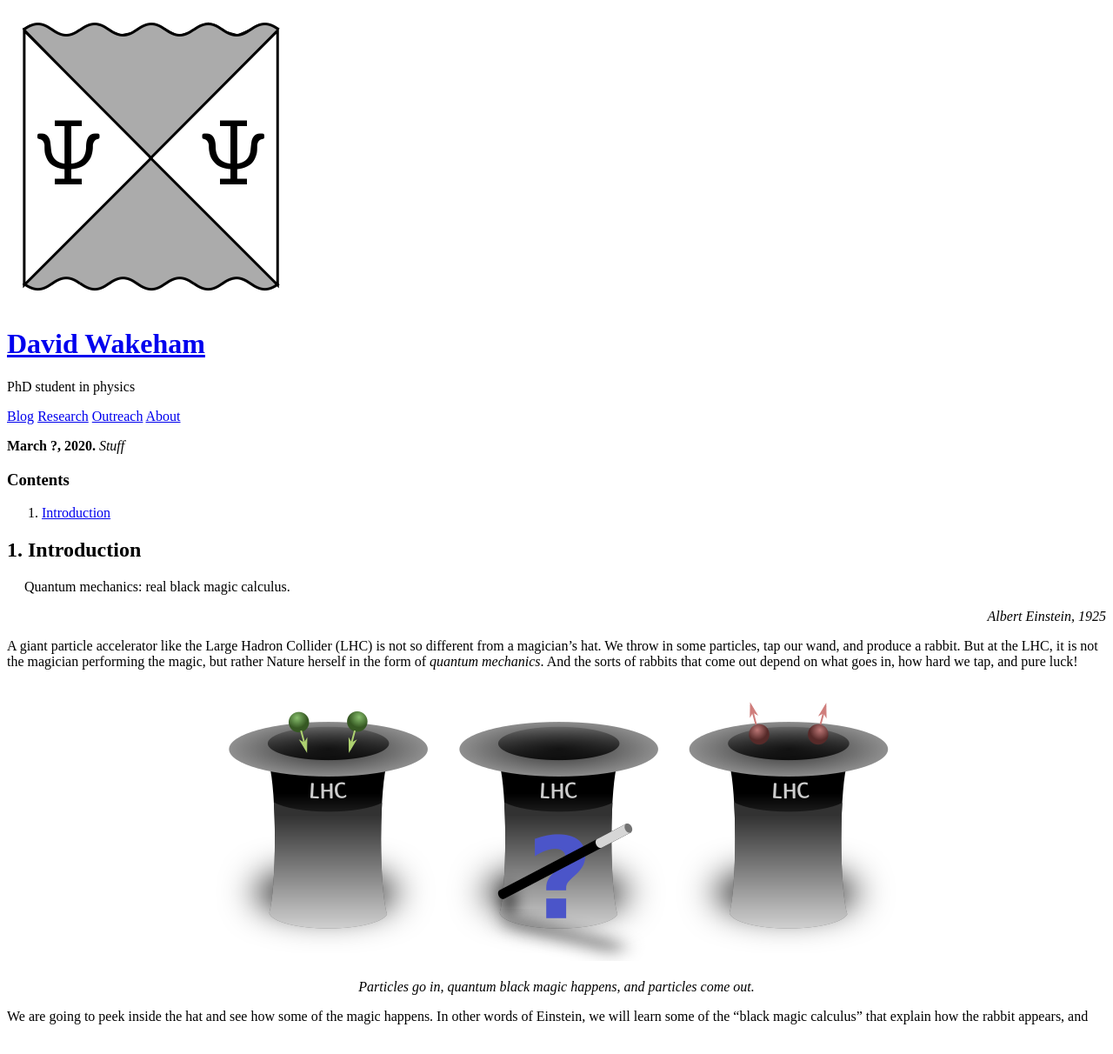
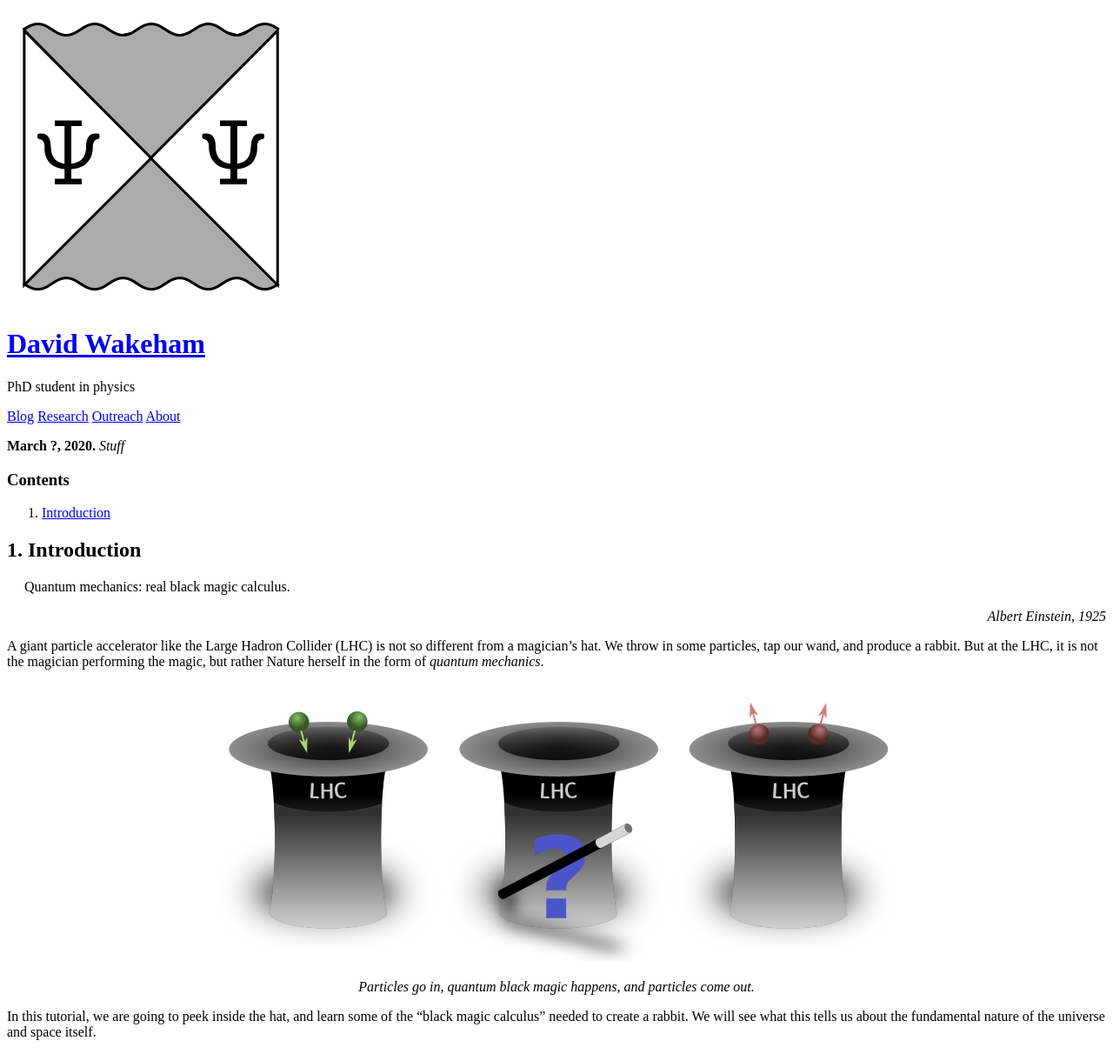
Before and after one commit to hapax/hapax.github.io, a Jekyll site: the page built from assets/feynman.md, in a window 1280 px wide. Shown: the whole page at 87% size. Built offline with Jekyll 4.4.1, drawn with Linux system fonts in a browser that asks for light colours; our own code applies the rules of GitHub Pages for plain Markdown files; a script that is not in the unit is left out.

Commit message:
Update feynman.md

```diff
--- a/assets/feynman.md
+++ b/assets/feynman.md
@@ -26,8 +26,6 @@
 We throw in some particles, tap our wand, and produce a rabbit.
 But at the LHC, it is not the magician performing the magic, but
 rather Nature herself in the form of *quantum mechanics*.
-And the sorts of rabbits that come out depend on what goes in, how
-hard we tap, and pure luck!
 
 <figure>
     <div style="text-align:center"><img src
@@ -37,7 +35,7 @@
 	</div>
 	</figure>
 
-We are going to peek inside the hat and see how some of the magic
-happens.
-In other words of Einstein, we will learn some of the "black magic
-calculus" that explain how the rabbit appears, and
+In this tutorial, we are going to peek inside the hat, and learn some
+of the "black magic calculus" needed to create a rabbit.
+We will see what this tells us about the fundamental nature of the
+universe and space itself.
```
